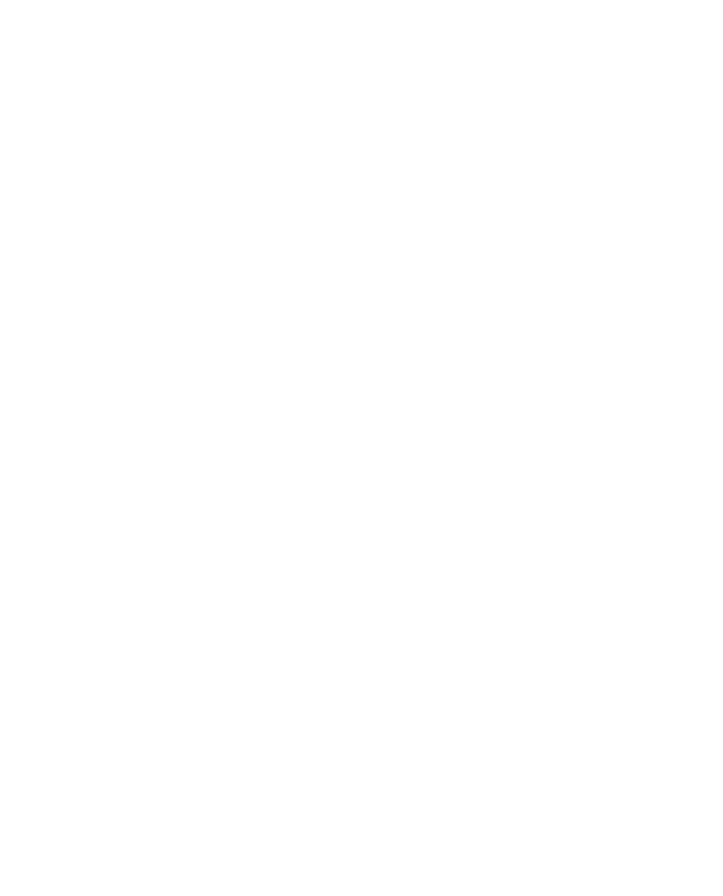
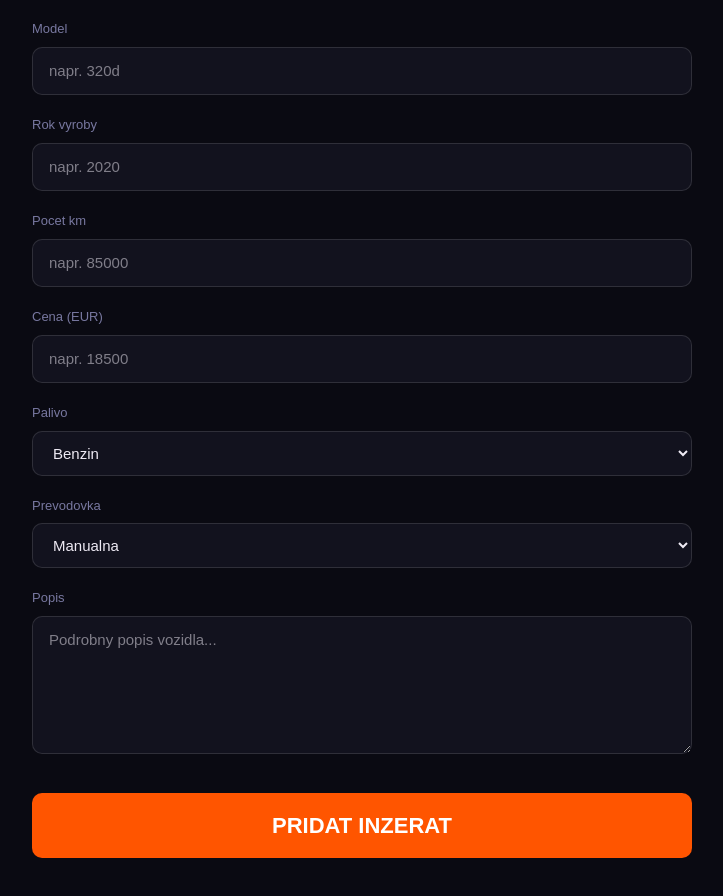
Before and after one commit to londonshot7-max/swapcar, a Next.js app: page /add-listing in a window 1280 px wide. Before the commit this address had no page. Shown: the part 430-1326 px from the top of the page, without its empty margins (278-1001 px from the left). Before the commit the page ends 800 px from the top, so only its background shows below. Built offline with nearby package versions, Linux system fonts and the light colour scheme; no server answers.

Commit message:
add listing page

```diff
--- /dev/null
+++ b/app/add-listing/page.jsx
@@ -0,0 +1,70 @@
+'use client'
+import { useState } from 'react'
+import Link from 'next/link'
+import { supabase } from '../../lib/supabase'
+import { useRouter } from 'next/navigation'
+
+export default function AddListing() {
+  const [form, setForm] = useState({ title:'', brand:'', model:'', year:'', mileage:'', fuel:'benzin', transmission:'manual', price:'', description:'' })
+  const [loading, setLoading] = useState(false)
+  const [error, setError] = useState('')
+  const router = useRouter()
+
+  const handleSubmit = async (e) => {
+    e.preventDefault()
+    setLoading(true)
+    const { data: { user } } = await supabase.auth.getUser()
+    if (!user) { setError('Musíš byť prihlásený.'); setLoading(false); return }
+    const { error } = await supabase.from('listings').insert([{ ...form, user_id: user.id, year: parseInt(form.year), mileage: parseInt(form.mileage), price: parseFloat(form.price) }])
+    if (error) { setError(error.message); setLoading(false) }
+    else { router.push('/dashboard') }
+  }
+
+  const set = (k, v) => setForm(f => ({...f, [k]: v}))
+
+  return (
+    <div style={{minHeight:'100vh',background:'#0a0a12',color:'#eeeaf4',fontFamily:'sans-serif'}}>
+      <nav style={{display:'flex',alignItems:'center',justifyContent:'space-between',padding:'0 48px',height:'68px',borderBottom:'0.5px solid rgba(255,255,255,0.07)'}}>
+        <Link href="/"><div style={{fontSize:'26px',fontWeight:800}}>SWAP<span style={{color:'#ff5500'}}>CAR</span>.SK</div></Link>
+        <Link href="/dashboard"><div style={{fontSize:'14px',color:'#7878a0'}}>Spat na Dashboard</div></Link>
+      </nav>
+      <div style={{maxWidth:'700px',margin:'60px auto',padding:'0 20px'}}>
+        <div style={{fontSize:'40px',fontWeight:800,marginBottom:'8px'}}>PRIDAJ<span style={{color:'#ff5500'}}> INZERAT</span></div>
+        <div style={{fontSize:'14px',color:'#7878a0',marginBottom:'40px'}}>Vyplň údaje o vozidle</div>
+        {error && <div style={{background:'rgba(255,50,50,0.1)',padding:'12px',borderRadius:'8px',color:'#ff6666',marginBottom:'20px'}}>{error}</div>}
+        <form onSubmit={handleSubmit}>
+          {[['Nazov inzeratu','title','text','napr. BMW 320d xDrive 2020'],['Znacka','brand','text','napr. BMW'],['Model','model','text','napr. 320d'],['Rok vyroby','year','number','napr. 2020'],['Pocet km','mileage','number','napr. 85000'],['Cena (EUR)','price','number','napr. 18500']].map(([label,key,type,ph]) => (
+            <div key={key} style={{marginBottom:'20px'}}>
+              <label style={{display:'block',fontSize:'13px',color:'#7878a0',marginBottom:'8px'}}>{label}</label>
+              <input type={type} placeholder={ph} value={form[key]} onChange={e=>set(key,e.target.value)} required style={{width:'100%',padding:'12px 16px',background:'#12121e',border:'0.5px solid rgba(255,255,255,0.12)',borderRadius:'10px',color:'#eeeaf4',fontSize:'15px',outline:'none'}}/>
+            </div>
+          ))}
+          <div style={{marginBottom:'20px'}}>
+            <label style={{display:'block',fontSize:'13px',color:'#7878a0',marginBottom:'8px'}}>Palivo</label>
+            <select value={form.fuel} onChange={e=>set('fuel',e.target.value)} style={{width:'100%',padding:'12px 16px',background:'#12121e',border:'0.5px solid rgba(255,255,255,0.12)',borderRadius:'10px',color:'#eeeaf4',fontSize:'15px',outline:'none'}}>
+              <option value="benzin">Benzin</option>
+              <option value="diesel">Diesel</option>
+              <option value="elektro">Elektro</option>
+              <option value="hybrid">Hybrid</option>
+              <option value="lpg">LPG</option>
+            </select>
+          </div>
+          <div style={{marginBottom:'20px'}}>
+            <label style={{display:'block',fontSize:'13px',color:'#7878a0',marginBottom:'8px'}}>Prevodovka</label>
+            <select value={form.transmission} onChange={e=>set('transmission',e.target.value)} style={{width:'100%',padding:'12px 16px',background:'#12121e',border:'0.5px solid rgba(255,255,255,0.12)',borderRadius:'10px',color:'#eeeaf4',fontSize:'15px',outline:'none'}}>
+              <option value="manual">Manualna</option>
+              <option value="automat">Automat</option>
+            </select>
+          </div>
+          <div style={{marginBottom:'32px'}}>
+            <label style={{display:'block',fontSize:'13px',color:'#7878a0',marginBottom:'8px'}}>Popis</label>
+            <textarea value={form.description} onChange={e=>set('description',e.target.value)} placeholder="Podrobny popis vozidla..." rows={5} style={{width:'100%',padding:'12px 16px',background:'#12121e',border:'0.5px solid rgba(255,255,255,0.12)',borderRadius:'10px',color:'#eeeaf4',fontSize:'15px',outline:'none',resize:'vertical'}}/>
+          </div>
+          <button type="submit" disabled={loading} style={{width:'100%',padding:'16px',background:'#ff5500',border:'none',borderRadius:'10px',color:'#fff',fontSize:'22px',fontWeight:700,cursor:'pointer'}}>
+            {loading ? 'PRIDAVAM...' : 'PRIDAT INZERAT'}
+          </button>
+        </form>
+      </div>
+    </div>
+  )
+}
```
